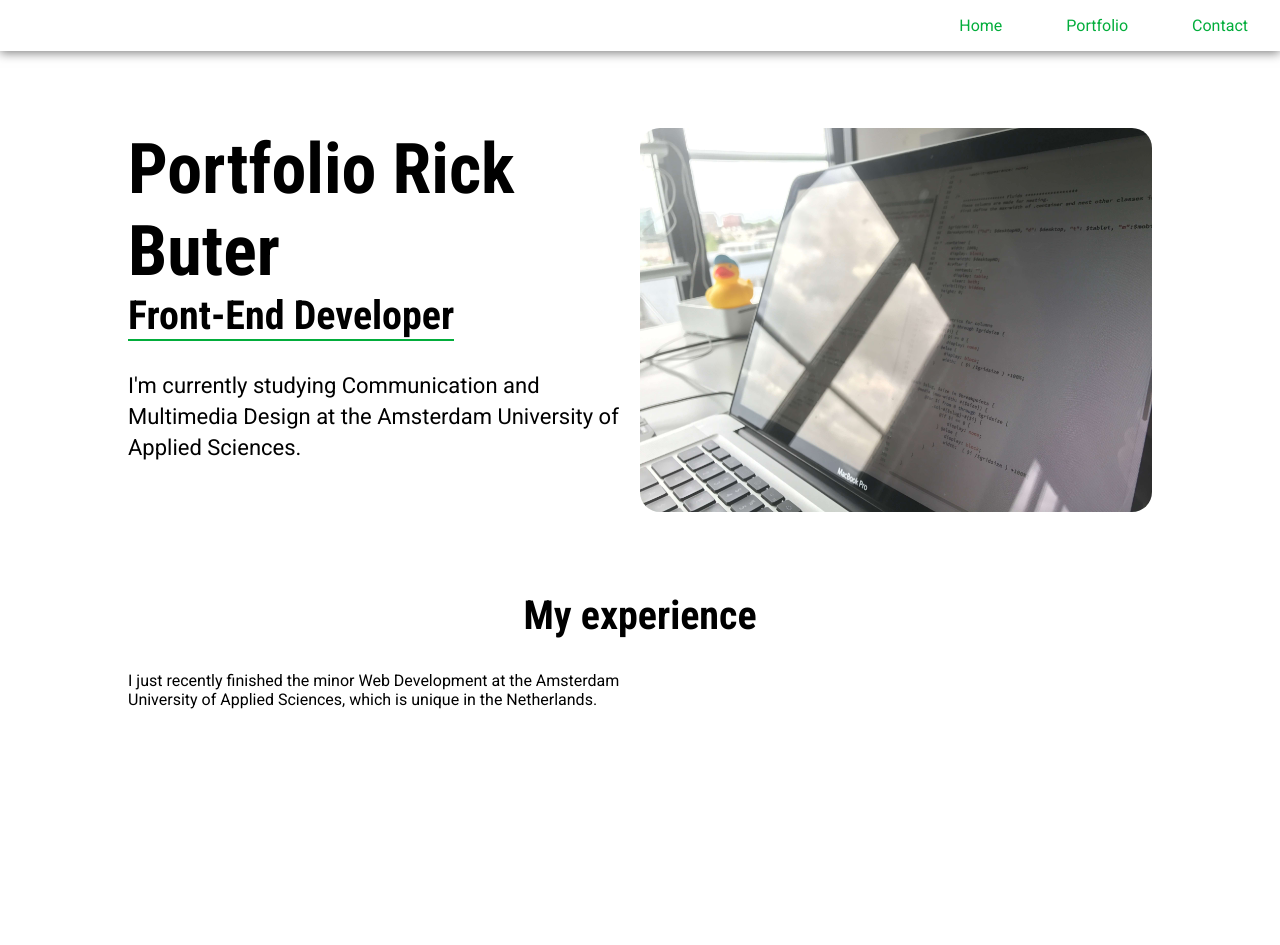
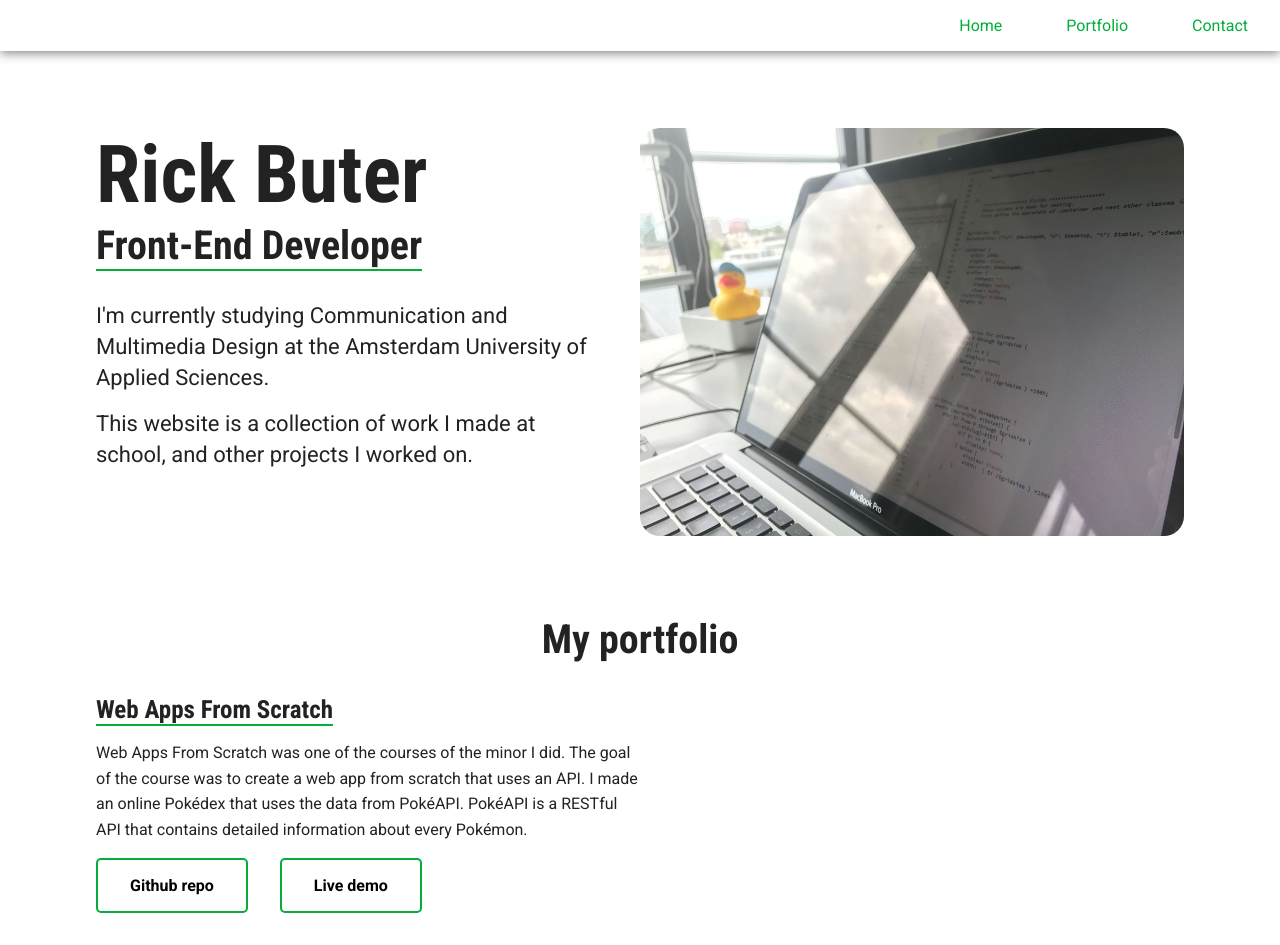
Before and after one commit to Rick712/portfolio, a website: page index.html in a window 1280 px wide. Before the commit the page ends 800 px from the top, so only its background shows below. Drawn offline with Linux system fonts and the light colour scheme.

Commit message:
added things

```diff
--- a/index.html
+++ b/index.html
@@ -30,17 +30,23 @@
 
         <section class="page-header">
             <div>
-                <h1>Portfolio Rick Buter</h1>
+                <h1>Rick Buter</h1>
                 <h2><span>Front-End Developer</span></h2>
                 <p>I'm currently studying Communication and Multimedia Design at the Amsterdam University of Applied Sciences.</p>
+                <p>This website is a collection of work I made at school, and other projects I worked on.</p>
             </div>
             <img src="img/IMG_2614.jpg" />
         </section>
 
         <section class="experience">
-            <h2>My experience</h2>
+            <h2>My portfolio</h2>
             <div>
-                <p>I just recently finished the minor Web Development at the Amsterdam University of Applied Sciences, which is unique in the Netherlands.</p>
+                <h3><span>Web Apps From Scratch</span></h3>
+                <p>Web Apps From Scratch was one of the courses of the minor I did. The goal of the course was to create a web app from scratch that uses an API. I made an online Pokédex that uses the data from PokéAPI. PokéAPI is a RESTful API that contains detailed information about every Pokémon.</p>
+                <div class="links">
+                    <a href="https://github.com/rick712/wafs" target="_blank">Github repo</a>
+                    <a href="https://rick712.github.io/wafs/app/dist/index.html" target="_blank">Live demo</a>
+                </div>
             <div>
 
             </div>
--- a/scss/_page.scss
+++ b/scss/_page.scss
@@ -1,6 +1,6 @@
 main {
     section {
-        width: 80vw;
+        width: 85vw;
         display: grid;
         grid-template-columns: repeat(8, 1fr);
         max-width: 1200px;
@@ -11,7 +11,7 @@ main {
         margin-bottom: 5rem;
         div {
             grid-column: 1 / 5;
-            padding-right: 1rem;
+            padding-right: 3rem;
             h2 {
                 margin-bottom: 2rem;
                 span {
@@ -31,6 +31,7 @@ main {
     }
 
     .experience {
+        margin-bottom: 2rem;
         h2 {
             grid-column: 1 / 9;
             text-align: center;
@@ -38,6 +39,38 @@ main {
         }
         div {
             grid-column: 1 / 5;
+            p {
+                line-height: 1.6em;
+                margin-bottom: 1rem;
+            }
+            h3 {
+                margin-bottom: 1rem;
+                span {
+                    border-bottom: solid $primary 2px;
+                }
+            }
+            .links {
+                display: flex;
+                a {
+                    padding: 1rem 2rem;
+                    display: block;
+                    border: solid $primary 2px;
+                    border-radius: 5px;
+                    margin-right: 2rem;
+                    color: $black;
+                    font-weight: $bold;
+                    transition: all .3s ease;
+                    &:last-of-type {
+                        margin-right: 0;
+                    }
+                    &:hover {
+                        transform: scale(1.1);
+                        box-shadow: $box-shadow;
+                        background: $primary;
+                        color: $white;
+                    }
+                }
+            }
         }
     }
 }
--- a/scss/_variables.scss
+++ b/scss/_variables.scss
@@ -21,6 +21,7 @@ $header-font: 'Roboto Condensed', sans-serif;
 
 // Styling
 $main-shadow: 0 2px 10px rgba(0, 0, 0, .5);
+$box-shadow: 0 5px 10px rgba(0, 0, 0, .5);
 
 h1,
 h2,
@@ -30,6 +31,15 @@ h5,
 h6 {
     font-family: $header-font;
     font-weight: $bold;
+    color: $font-colour;
+}
+
+p,
+a,
+li,
+span,
+blockquote {
+    color: $font-colour;
 }
 
 span {
@@ -45,7 +55,7 @@ p {
 }
 
 h1 {
-    font-size: 70px;
+    font-size: 80px;
 }
 
 h2 {
```
Also changed, not shown: dist/css/style.css.
